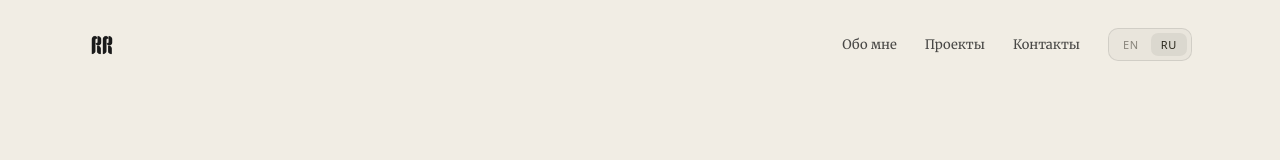
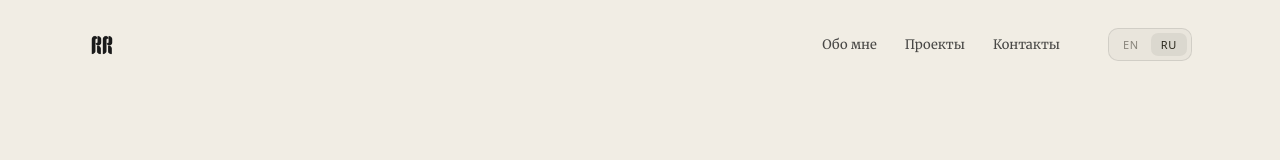
Before and after one commit to Rasul466/Website, a React (Vite) app: page / in a window 1280 px wide. Shown: the top 160 px of the page. Built offline with nearby package versions, Linux system fonts and the light colour scheme.

Commit message:
Add 48px gap between nav menu and language switch in header
Nested the nav links in their own 28px-gap group so the switcher can
sit further apart without changing inter-link spacing.

```diff
--- a/src/components/Header.jsx
+++ b/src/components/Header.jsx
@@ -34,6 +34,7 @@ export default function Header({ onNav, current }) {
           style={{ height: 28, width: 'auto', display: 'block' }}
         />
       </span>
+      <span style={{ display: 'flex', gap: 48, alignItems: 'center' }}>
         <span style={{ display: 'flex', gap: 28, alignItems: 'center' }}>
           <span
             style={linkStyle(false)}
@@ -53,6 +54,7 @@ export default function Header({ onNav, current }) {
           >
             {S.nav.contact}
           </span>
+        </span>
         <LangSwitch />
       </span>
     </div>
```
Lines whose indentation alone changed are shown as unchanged.
